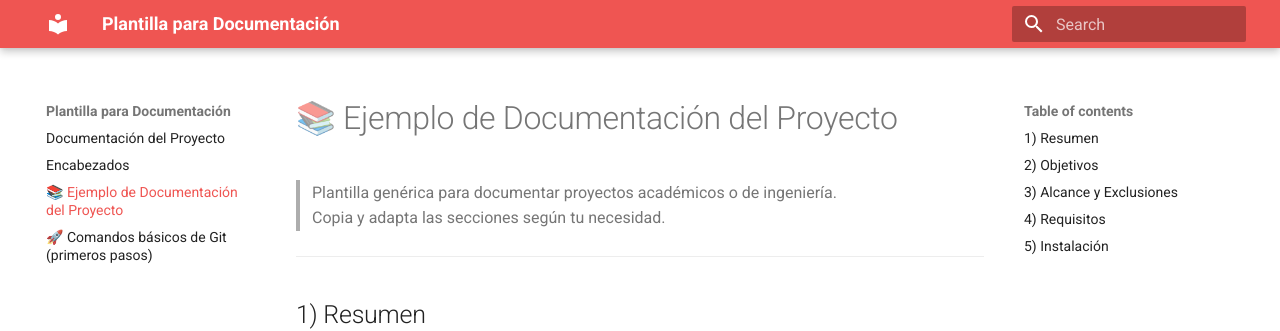
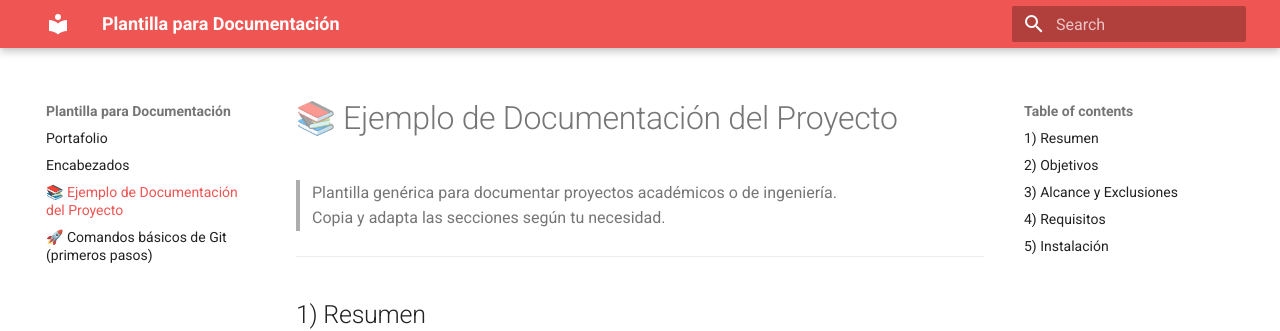
Before and after one commit to Salamanca203279/Portafolio, an MkDocs documentation site: the page built from docs/ejemplo.md, in a window 1280 px wide. Shown: the top 331 px of the page. Built offline with MkDocs 1.6.1 and Material for MkDocs 9.7.7, drawn with Linux system fonts in a browser that asks for light colours.

Commit message:
Update index.md

```diff
--- a/docs/index.md
+++ b/docs/index.md
@@ -1,4 +1,4 @@
-# Documentación del Proyecto
+# Portafolio
 
 Bienvenido 👋
 Esta es una **plantilla** basada en [MkDocs](https://www.mkdocs.org/) + [Material for MkDocs](https://squidfunk.github.io/mkdocs-material/) para cursos y proyectos.
```
Also changed, not shown: other parts of docs/index.md (+1 -1 lines).
